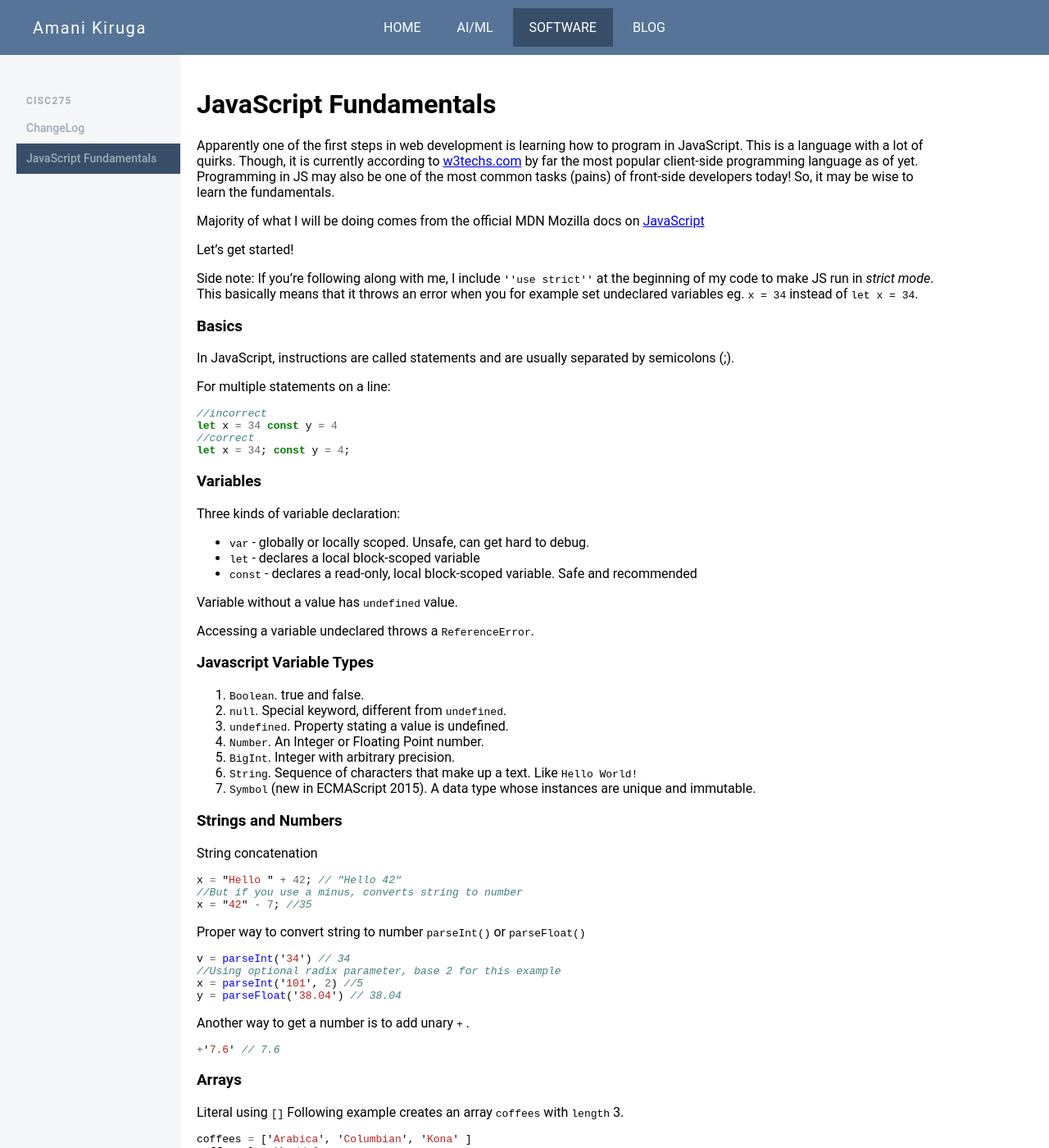
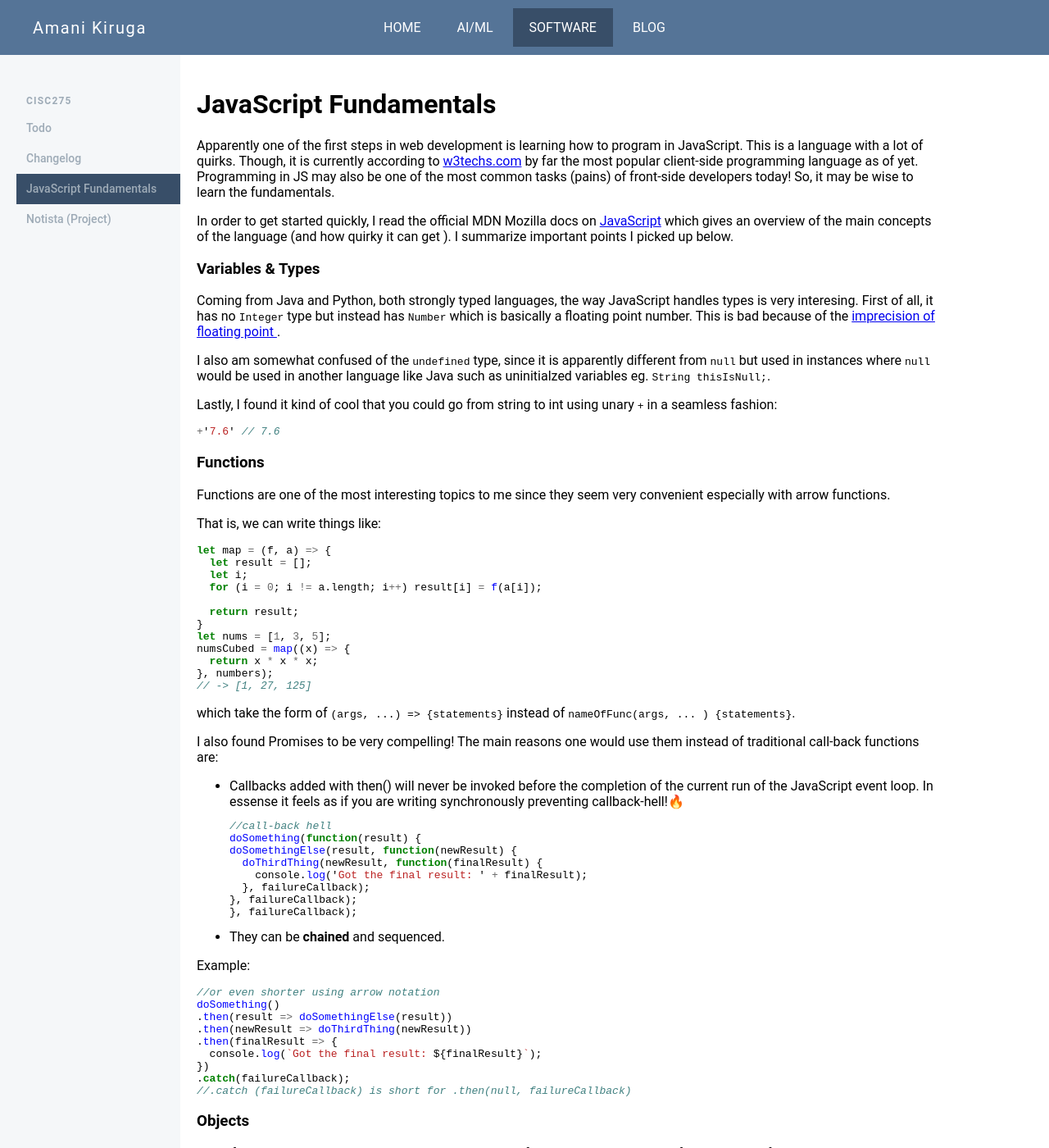
Before and after one commit to amanikiruga/amanikiruga.github.io, a Jekyll site: the page built from _posts/2021-09-11-js-fundamentals.md, in a window 1280 px wide and 1400 px high. Shown: the whole window at 82% size. Built offline with Jekyll 4.4.1, drawn with Linux system fonts in a browser that asks for light colours; some of the changed text lies outside the part shown.

Commit message:
Add Todo, Changelog. Write Notista project page

````diff
--- /dev/null
+++ b/_posts/2021-09-11-js-fundamentals.md
@@ -0,0 +1,96 @@
+---
+title: JavaScript Fundamentals
+category: CISC275
+layout: post
+permalink: /software/js_fundamentals
+---
+# {{page.title}}
+
+Apparently one of the first steps in web development is learning how to program in JavaScript. This is a language with a lot of quirks. Though, it is currently according to [w3techs.com](https://w3techs.com/technologies/overview/client_side_language) by far the most popular client-side programming language as of yet. Programming in JS may also be one of the most common tasks (pains) of front-side developers today! So, it may be wise to learn the fundamentals.
+
+
+In order to get started quickly, I read the official MDN Mozilla docs on [JavaScript](https://developer.mozilla.org/en-US/docs/Web/JavaScript/Guide/) which gives an overview of the main concepts of the language (and how quirky it can get ). I summarize important points I picked up below.
+
+
+
+### Variables & Types
+Coming from Java and Python, both strongly typed languages, the way JavaScript handles types is very interesing. First of all, it has no ``Integer`` type but instead has ``Number`` which is basically a floating point number. This is bad because of the [imprecision of floating point ](https://floating-point-gui.de/basic/).
+
+I also am somewhat confused of the ``undefined`` type, since it is apparently different from ``null`` but used in instances where ``null`` would be used in another language like Java such as uninitialzed  variables eg. ``String thisIsNull; ``.
+
+Lastly, I found it kind of cool that you could go from string to int using unary ``+`` in a seamless fashion:
+```js
++'7.6' // 7.6
+```
+
+### Functions
+Functions are one of the most interesting topics to me since they seem very convenient especially with arrow functions.
+
+That is, we can write things like:
+```js
+let map = (f, a) => {
+  let result = [];
+  let i;
+  for (i = 0; i != a.length; i++) result[i] = f(a[i]);
+
+  return result;
+}
+let nums = [1, 3, 5];
+numsCubed = map((x) => {
+  return x * x * x;
+}, numbers);
+// -> [1, 27, 125]
+```
+which take the form of ``(args, ...) => {statements}`` instead of ``nameOfFunc(args, ... ) {statements}``.
+
+I also found Promises to be very compelling! The main reasons one would use them instead of traditional call-back functions are:
+* Callbacks added with then() will never be invoked before the completion of the current run of the JavaScript event loop. In essense it feels as if you are writing synchronously preventing callback-hell!🔥
+```js
+//call-back hell
+doSomething(function(result) {
+  doSomethingElse(result, function(newResult) {
+    doThirdThing(newResult, function(finalResult) {
+      console.log('Got the final result: ' + finalResult);
+    }, failureCallback);
+  }, failureCallback);
+}, failureCallback);
+```
+* They can be **chained** and sequenced.
+
+Example:
+```js
+//or even shorter using arrow notation
+doSomething()
+.then(result => doSomethingElse(result))
+.then(newResult => doThirdThing(newResult))
+.then(finalResult => {
+  console.log(`Got the final result: ${finalResult}`);
+})
+.catch(failureCallback);
+//.catch (failureCallback) is short for .then(null, failureCallback)
+```
+
+### Objects
+I also found objects very cool since I have used JSON before and this is now the defacto method of creating objects. Creating objects is really simple:
+
+```js
+var myCar = {
+    make: 'Ford',
+    model: 'Mustang',
+    year: 1969
+};
+```
+and modifying or accessing properties is just as easy
+```js
+//modifying
+myCar.make= 'Toyota'
+//accessing notation
+myObj.type              = 'Dot syntax';
+myObj['date created']   = 'Bracket notation';
+```
+
+### Working with HTML
+I also found it interesting how seamless using JS to manipulate the DOM (Document Object Model) is. I have yet much to learn in this re
+
+### Summary
+JavaScript seems like an incredibly useful (and risky) language to use for Web Development. Especially when paired with libraries like TypeScript, React, etc. I hope to get better at it with time!
--- /dev/null
+++ b/_posts/2021-09-14-Notista.md
@@ -0,0 +1,38 @@
+---
+title: Notista (Project)
+category: CISC275
+layout: post
+permalink: /software/notista
+---
+# {{page.title}}
+[demo](https://notista.herokuapp.com) |
+[github](https://github.com/amanikiruga/notista) |
+[tutorial](https://www.youtube.com/watch?v=01YKQmia2Jw)
+
+
+### Key Takaways
+In order to practice and learn JavaScript, HTML and CSS, I followed a [tutorial](https://www.youtube.com/watch?v=01YKQmia2Jw) that builds a note taking app (yes, another one) using pure vanilla JS.
+
+
+#### Model-View-ViewModel (MVVM) Architecture
+What is interesting was the app architecture. Specifically, there were three separate JS files which each handled a specific functionality of the app, specifically:
+* ``NotesView.js`` - Handled all UI functionality and interacted directly with the DOM of the webpage by inserting and manipulating HTML. View in MVVM
+* ``App.js`` - Acted as boundary between NotesView and NotesAPI by calling and receiving data from NotesAPI and sending data to NotesView. ViewModel in MVVM
+* ``NotesAPI.js`` - Interacted directly with localstorage as a "database". Model or Repository in MVVM.
+
+To learn more about MVVM, [here](https://en.wikipedia.org/wiki/Model%E2%80%93view%E2%80%93viewmodel)
+
+#### CSS
+The CSS made it look very *professional*. It used flexbox which I hope to learn more about.
+
+#### HTML and JavaScript
+I learnt so much about HTML and JavaScript separately and also how they  can work together.
+* Custom data properties were used to track ids of each note.
+* ``localstorage`` can be used to store data locally.
+* General JS syntax like ``arr.ForEach(function)`` or ``arr.find(predicate)``
+* Structuring HTML with ``div`` elements and proper ``class`` names or when to use ``id``
+
+### Lastly
+I hope to be able, without following a tutorial, implement a Todo application (yes, very creative I know ... ) usign the same concepts and vanilla JS.
+
+Overall it was a very fun project to build and tutorial to follow.
````
Also changed, not shown: _drafts/2021-09-10-js-fundamentals.md (renamed from _posts/2021-09-10-js-fundamentals.md, +2 -2 lines), _posts/2021-09-08-Todo.md (added, +18 -0 lines), _posts/2021-09-09-ChangeLog.md (+20 -11 lines), 1 other file.
